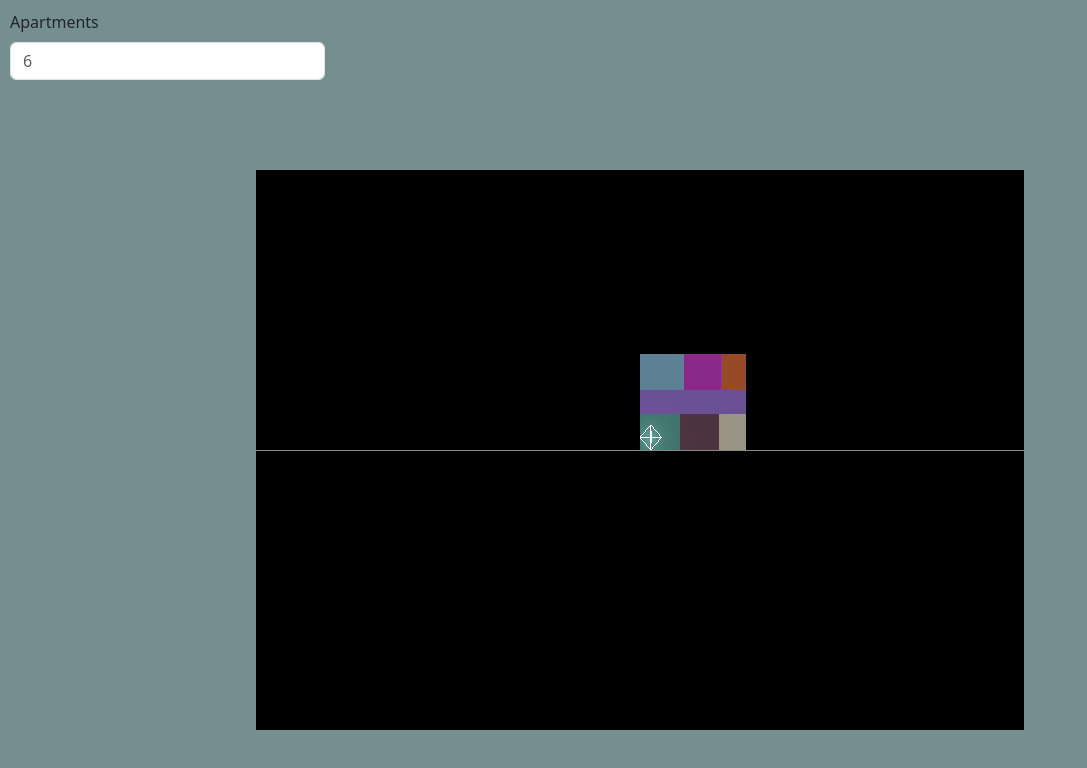
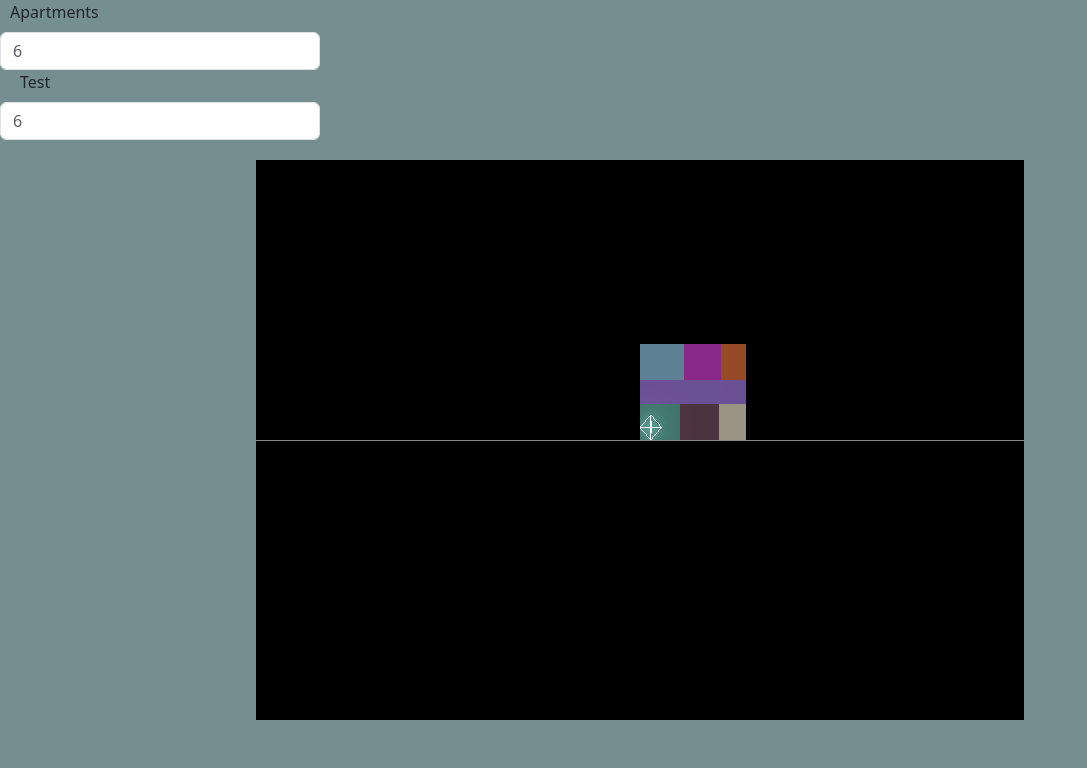
Before and after one commit to Knolldeboll/HouseGenerator, a React (Vite) app in the folder house-generator/: page / in a window 1280 px wide. Shown: the top 768 px of the page, without its empty margins (0-1087 px from the left). Built offline with nearby package versions, Linux system fonts and the light colour scheme.

Commit message:
Added SettingsTab labels as props

```diff
--- a/house-generator/src/Settings.jsx
+++ b/house-generator/src/Settings.jsx
@@ -15,7 +15,12 @@ const Settings = (props) => {
   return (
     // div surrounds one setting tab
     <div style={{ width: "100vw", height: "20vh" }}>
-      <SettingsTab n={n} onDataChange={props.onDataChange} />
+      <SettingsTab
+        n={n}
+        labelText="Apartments"
+        onDataChange={props.onDataChange}
+      />{" "}
+      <SettingsTab n={n} labelText="Test" onDataChange={props.onDataChange} />
     </div>
   );
 };
--- a/house-generator/src/SettingsTab.jsx
+++ b/house-generator/src/SettingsTab.jsx
@@ -2,9 +2,9 @@ import React, { Component } from "react";
 export const SettingsTab = (props) => {
   console.log("SettingsTab props: ", props);
   return (
-    <div style={{ margin: "10px" }}>
+    <div style={{ margin: "10px", display: "inline" }}>
       <label htmlFor="exampleFormControlInput1" className="form-label">
-        Apartments
+        {props.labelText}
       </label>
       <input
         type="email"
```
